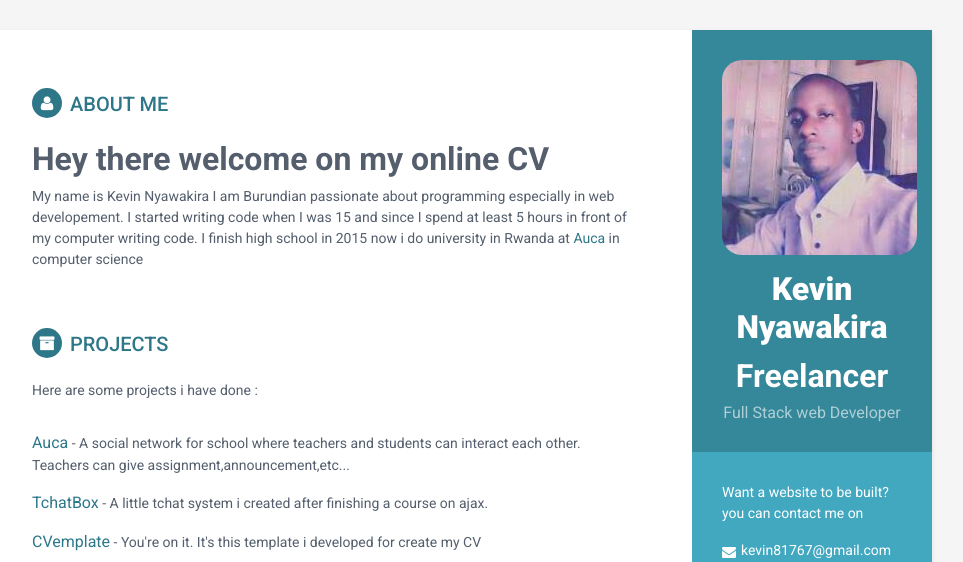
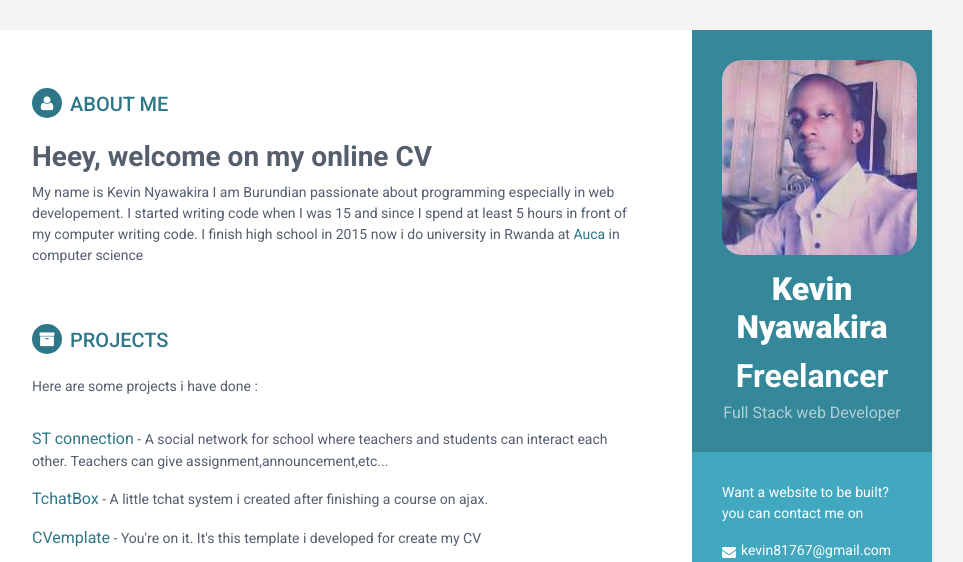
Before and after one commit to kevin81767/-My-CV, a plain HTML site: page index.html in a window 1280 px wide. Shown: the top 562 px of the page, without its empty margins (188-1151 px from the left). Drawn offline with nearby package versions, Linux system fonts and the light colour scheme.

Commit message:
Edit the bio

```diff
--- a/index.html
+++ b/index.html
@@ -77,7 +77,7 @@
             <section class="section summary-section">
                 <h2 class="section-title"><i class="fa fa-user"></i>About Me</h2>
                 <div class="summary">
-                    <h2>Hey there welcome on my  online CV</h2>
+                    <h3>Heey, welcome on my  online CV</h3>
                     <p>My name is Kevin Nyawakira I am Burundian passionate about programming especially in web developement. I started writing code when I was 15 and since I spend at least 5 hours in front of my computer writing code. I finish high school in 2015 now i do university in Rwanda at <a href="http://www.auca.ac.rw">Auca</a> in computer science</p>
 
                 </div><!--//summary-->
@@ -91,7 +91,7 @@
                     <p>Here are some projects i have done :</p>
                 </div><!--//intro-->
                 <div class="item">
-                    <span class="project-title"><a href="http://github.com/kevin81767">Auca</a></span> - <span class="project-tagline">A social network for school where teachers and students can interact each other. Teachers can give assignment,announcement,etc... </span>
+                    <span class="project-title"><a href="http://github.com/kevin81767">ST connection</a></span> - <span class="project-tagline">A social network for school where teachers and students can interact each other. Teachers can give assignment,announcement,etc... </span>
 
                 </div><!--//item-->
                 <div class="item">
```
